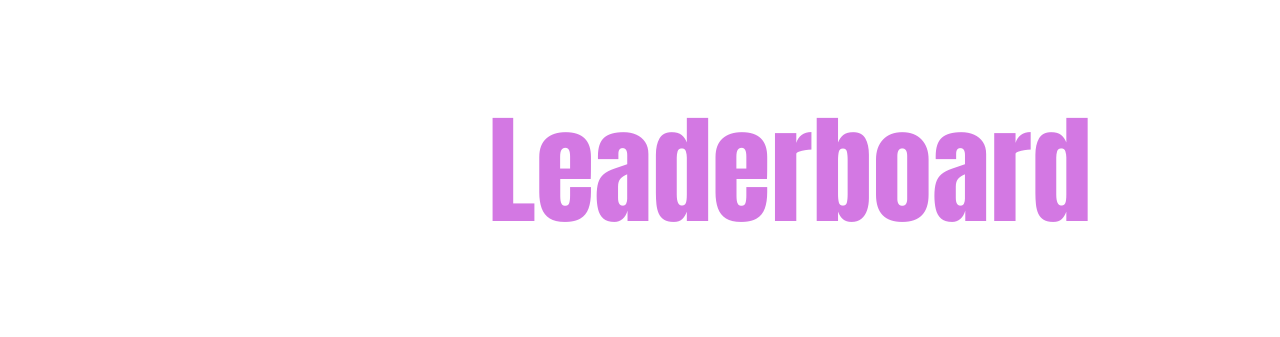
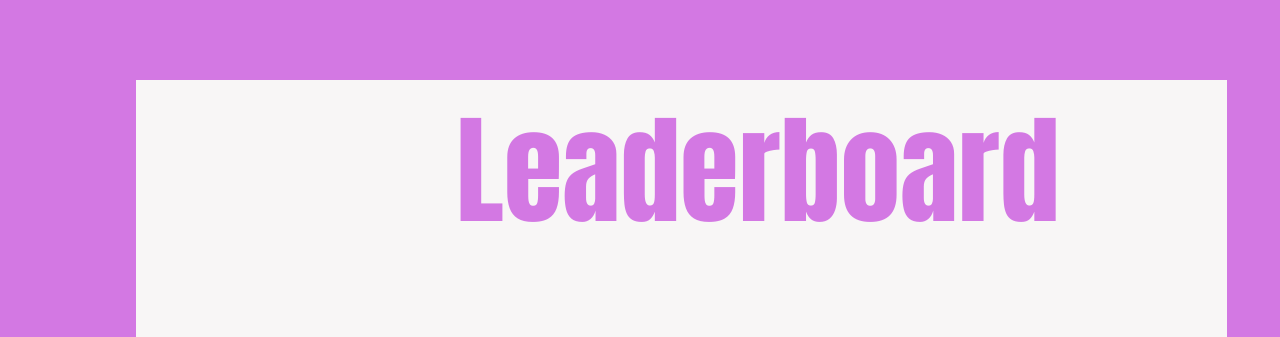
Before and after one commit to Haadiiii/leaderboard, a website built with webpack: page src/index.html in a window 1280 px wide. Shown: the top 337 px of the page. Built offline with nearby package versions, Linux system fonts and the light colour scheme.

Commit message:
added background and resolved linters

```diff
--- a/src/index.css
+++ b/src/index.css
@@ -1,13 +1,21 @@
 body {
   /* text-align: center; */
+  background-color: rgb(211, 120, 227);
 }
 
 li {
   list-style: none;
 }
 
+.main {
+  background-color: #f8f6f6;
+  width: 80%;
+  margin-left: 8rem;
+  padding-right: 5rem;
+}
+
 .main-head {
-  margin-left: 30rem;
+  margin-left: 20rem;
   margin-top: 5rem;
   font-family: Impact, Haettenschweiler, "Arial Narrow Bold", sans-serif;
   font-size: 120px;
```
